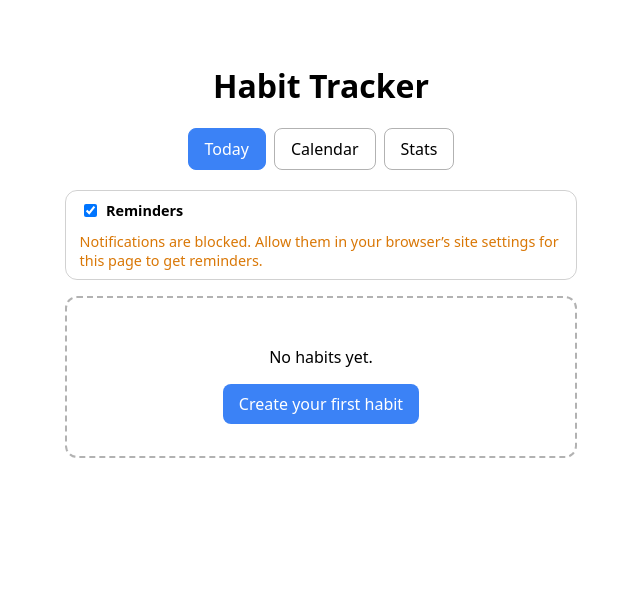
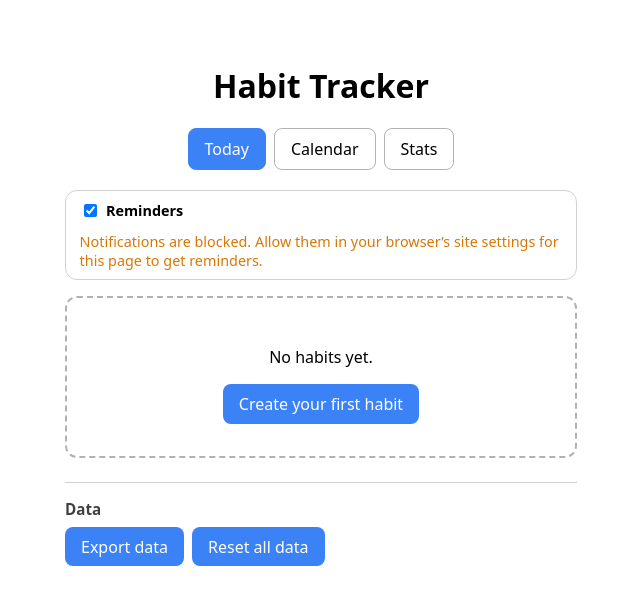
Before and after one commit to MahmoudMagdi312/habit_tracker, a React (Vite) app: page / in a window 1280 px wide. Shown: the top 604 px of the page, without its empty margins (319-959 px from the left). Built offline with nearby package versions, Linux system fonts and the light colour scheme.

Commit message:
Export & reset: JSON backup download and confirmed wipe
Closes #9

```diff
--- a/src/App.tsx
+++ b/src/App.tsx
@@ -1,9 +1,11 @@
 import { useEffect, useState, useSyncExternalStore } from 'react'
 import CalendarView from './components/CalendarView'
+import DataSection from './components/DataSection'
 import HabitForm from './components/HabitForm'
 import RemindersBar from './components/RemindersBar'
 import StatsView from './components/StatsView'
 import TodayList from './components/TodayList'
+import { downloadExport } from './data/export'
 import { createBrowserNotificationSender } from './reminders/notifications'
 import { createReminderScheduler } from './reminders/scheduler'
 import { defaultStore } from './store/defaultStore'
@@ -169,6 +171,11 @@ export default function App({
           )}
         </section>
       )}
+
+      <DataSection
+        onExport={() => downloadExport(store)}
+        onReset={() => store.reset()}
+      />
     </main>
   )
 }
--- /dev/null
+++ b/src/components/DataSection.tsx
@@ -0,0 +1,51 @@
+import { useState } from 'react'
+
+export default function DataSection({
+  onExport,
+  onReset,
+}: {
+  onExport: () => void
+  onReset: () => void
+}) {
+  const [confirming, setConfirming] = useState(false)
+
+  return (
+    <section aria-label="Data" className="data-section">
+      <h2>Data</h2>
+      {confirming ? (
+        <div
+          role="alertdialog"
+          aria-label="Confirm reset"
+          className="confirm-bar"
+        >
+          <span className="confirm-text">
+            Reset everything — all habits, history, and settings? This cannot
+            be undone.
+          </span>
+          <button type="button" onClick={() => setConfirming(false)}>
+            Cancel
+          </button>
+          <button
+            type="button"
+            aria-label="Confirm reset all data"
+            onClick={() => {
+              setConfirming(false)
+              onReset()
+            }}
+          >
+            Reset everything
+          </button>
+        </div>
+      ) : (
+        <div className="data-actions">
+          <button type="button" onClick={onExport}>
+            Export data
+          </button>
+          <button type="button" onClick={() => setConfirming(true)}>
+            Reset all data
+          </button>
+        </div>
+      )}
+    </section>
+  )
+}
--- /dev/null
+++ b/src/data/export.ts
@@ -0,0 +1,19 @@
+import type { HabitStore } from '../store/habitStore'
+
+/** Serializes the store's export payload as pretty-printed JSON. */
+export function exportJson(store: HabitStore): string {
+  return JSON.stringify(store.exportData(), null, 2)
+}
+
+/** Triggers a browser download of the full payload as a single JSON file. */
+export function downloadExport(store: HabitStore): void {
+  const blob = new Blob([exportJson(store)], { type: 'application/json' })
+  const url = URL.createObjectURL(blob)
+  const anchor = document.createElement('a')
+  anchor.href = url
+  anchor.download = `habit-tracker-${store.getToday()}.json`
+  document.body.appendChild(anchor)
+  anchor.click()
+  anchor.remove()
+  URL.revokeObjectURL(url)
+}
--- a/src/index.css
+++ b/src/index.css
@@ -539,3 +539,33 @@ nav[aria-label='Views'] button[aria-current='page'] {
 .reminders-bar .perm.warn {
   color: var(--warn);
 }
+
+/* Data (export & reset) */
+
+.data-section {
+  margin-top: 1.5rem;
+  padding-top: 1rem;
+  border-top: 1px solid color-mix(in srgb, currentColor 18%, transparent);
+}
+
+.data-section h2 {
+  font-size: 0.95rem;
+  margin: 0 0 0.5rem;
+  opacity: 0.75;
+}
+
+.data-actions {
+  display: flex;
+  gap: 0.5rem;
+  flex-wrap: wrap;
+}
+
+.confirm-bar {
+  display: flex;
+  flex-wrap: wrap;
+  align-items: center;
+  gap: 0.5rem;
+  padding: 0.5rem 0.75rem;
+  border: 2px solid var(--warn);
+  border-radius: 0.5rem;
+}
--- a/src/store/habitStore.ts
+++ b/src/store/habitStore.ts
@@ -1,4 +1,5 @@
 import type { CreateHabitInput, Habit, HabitStoreState } from '../domain/types'
+import type { PersistedState } from '../domain/types'
 import { toLocalDateKey } from '../domain/dates'
 import { currentStreak, streakStatus } from '../domain/streaks'
 import type { StreakInfo } from '../domain/streaks'
@@ -8,8 +9,10 @@ import { aggregateStats, habitStats } from '../domain/stats'
 import type { AggregateStats, HabitStats } from '../domain/stats'
 import {
   createLocalStorageAdapter,
+  emptyState,
   loadState,
   saveState,
+  SCHEMA_VERSION,
 } from '../storage/storage'
 import type { StorageAdapter } from '../storage/storage'
 
@@ -39,6 +42,10 @@ export interface HabitStore {
   archiveHabit(id: string): void
   /** Permanently removes a habit and its history. No-op for unknown ids. */
   deleteHabit(id: string): void
+  /** Backup payload: schema version, habits (with completions), and settings. */
+  exportData(): PersistedState
+  /** Wipes habits and settings, persisting the empty state. Notifies subscribers. */
+  reset(): void
 }
 
 export interface StoreDependencies {
@@ -189,5 +196,10 @@ export function createHabitStore(deps: StoreDependencies = {}): HabitStore {
       if (!state.habits.some((h) => h.id === id)) return
       commit({ ...state, habits: state.habits.filter((h) => h.id !== id) })
     },
+    exportData: () => ({ ...state, schemaVersion: SCHEMA_VERSION }),
+    reset() {
+      const { schemaVersion: _version, ...empty } = emptyState()
+      commit(empty)
+    },
   }
 }
```
Also changed, not shown: src/test/setup.ts (+1 -0 lines), 2 other files (tests, documents, lock files or other folders).
